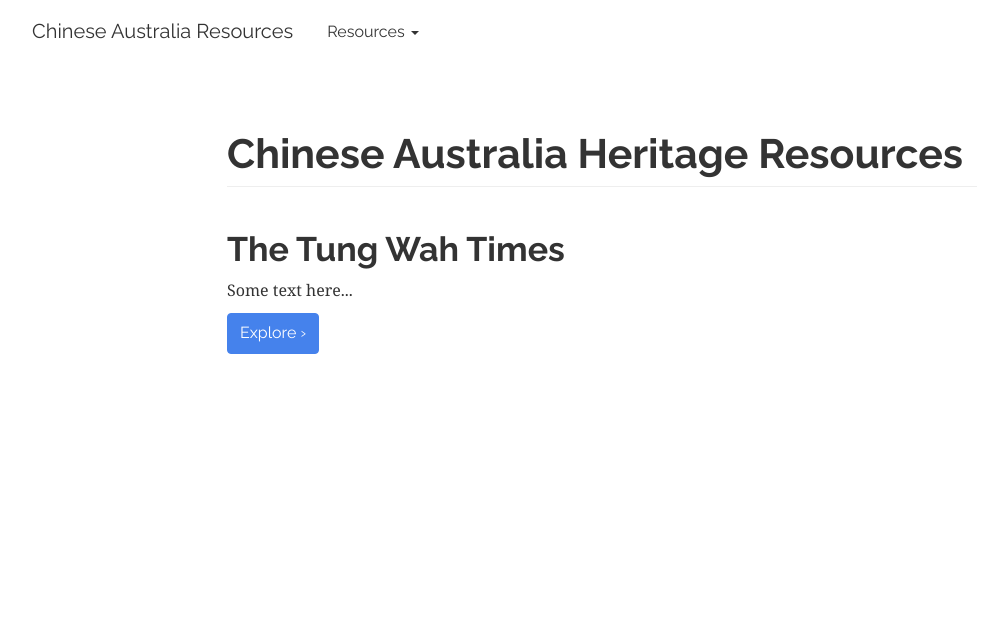
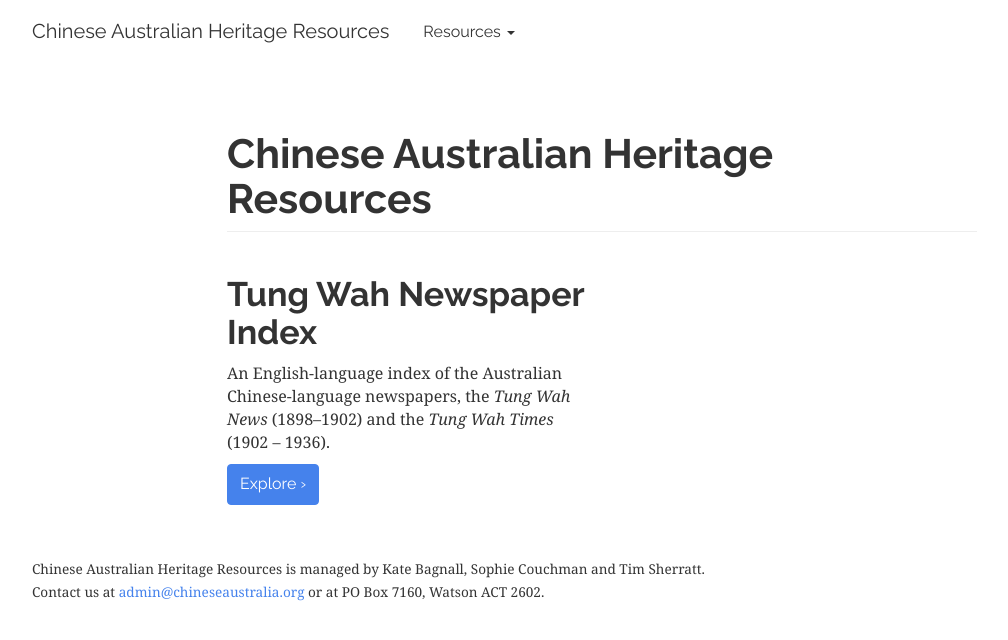
Before and after one commit to wragge/chaf-django, a Django app: page / in a window 1280 px wide. Shown: the top 640 px of the page, without its empty margins (38-1046 px from the left). Run offline with Django 3.2, Linux system fonts and the light colour scheme; parts of the project's set-up code (start-up, migrations or seed data) failed here and were passed over; some libraries are stand-ins or nearby versions.

Commit message:
Various style changes. About text.

```diff
--- /dev/null
+++ b/chaf/static/css/style.css
@@ -0,0 +1,2 @@
+footer { margin-top: 40px;}
+.licence { margin-top: 40px;}
--- a/chaf/templates/base.html
+++ b/chaf/templates/base.html
@@ -5,10 +5,11 @@
     <meta http-equiv="X-UA-Compatible" content="IE=edge">
     <meta name="viewport" content="width=device-width, initial-scale=1">
     {% block meta %}{% endblock %}
-    <title>{% block page_title %}Chinese Australia Heritage Resources{% endblock %}</title>
+    <title>{% block page_title %}Chinese Australian Heritage Resources{% endblock %}</title>
 
     <!-- Bootstrap core CSS -->
     <link href="/static/css/bootstrap.min.css" rel="stylesheet">
+    <link href="/static/css/style.css" rel="stylesheet">
 
     <!-- Just for debugging purposes. Don't actually copy this line! -->
     <!--[if lt IE 9]><script src="../../assets/js/ie8-responsive-file-warning.js"></script><![endif]-->
@@ -30,7 +31,7 @@
             <span class="icon-bar"></span>
             <span class="icon-bar"></span>
           </button>
-          <a class="navbar-brand" href="/">Chinese Australia Resources</a>
+          <a class="navbar-brand" href="/">Chinese Australian Heritage Resources</a>
         </div>
         <div class="row">
         <div class="collapse navbar-collapse">
@@ -38,7 +39,7 @@
           <li class="dropdown">
           <a href="#" class="dropdown-toggle" data-toggle="dropdown">Resources <b class="caret"></b></a>
           <ul class="dropdown-menu">
-            <li><a href="/tungwah">Tung Wah Times</a></li>
+            <li><a href="/tungwah">Tung Wah Index</a></li>
           </ul>
           </li>
         </ul>
@@ -48,7 +49,12 @@
     </div>
 
     {% block content %}{% endblock %}
-
+    <div class="container">
+      <footer>
+        <p><small>Chinese Australian Heritage Resources is managed by Kate Bagnall, Sophie Couchman and Tim Sherratt.</small><br>
+          <small>Contact us at <a href="mailto:admin@chineseaustralia.org">admin@chineseaustralia.org</a> or at PO Box 7160, Watson ACT 2602.</small></p>
+      </footer>
+    </div>
 
     <!-- Bootstrap core JavaScript
     ================================================== -->
--- a/chaf/templates/home.html
+++ b/chaf/templates/home.html
@@ -5,11 +5,11 @@
 <div class="container">
 	<div class="row">
 		<div class="col-md-8 col-md-offset-2">
-			<h1 class="page-header">Chinese Australia Heritage Resources</h1>
+			<h1 class="page-header">Chinese Australian Heritage Resources</h1>
 			<div class="row">
 				<div class="col-md-6">
-					<h2>The Tung Wah Times</h2>
-					<p>Some text here...</p>
+					<h2>Tung Wah Newspaper Index</h2>
+					<p>An English-language index of the Australian Chinese-language newspapers, the <em>Tung Wah News</em> (1898&ndash;1902) and the <em>Tung Wah Times</em> (1902 &ndash; 1936).</p>
 					<p><a class="btn btn-default btn-primary" href="/tungwah" role="button">Explore &rsaquo;</a></p>
 				</div>
 			</div>
--- a/chaf/templates/tungwah/_header.html
+++ b/chaf/templates/tungwah/_header.html
@@ -1,5 +1,5 @@
 <div class="row">
 	<div class="page-header col-md-8 col-md-offset-2">
-		<h1>The Tung Wah Times</h1>
+		<h1>Tung Wah Newspaper Index</h1>
 	</div>
 </div>
--- a/chaf/templates/tungwah/_sidebar.html
+++ b/chaf/templates/tungwah/_sidebar.html
@@ -95,4 +95,7 @@
 	    {% if num_issues%}
 	    	<p class="small text-muted">{{ num_issues }} issues</p>
 	    {% endif %}
+	    <p class="licence">
+	    	<a rel="license" href="http://creativecommons.org/licenses/by/4.0/"><img alt="Creative Commons License" style="border-width:0; margin-bottom: 10px;" src="http://i.creativecommons.org/l/by/4.0/88x31.png" /></a><br /><span xmlns:dct="http://purl.org/dc/terms/" property="dct:title">Tung Wah Newspaper Index</span> is licensed under a <a rel="license" href="http://creativecommons.org/licenses/by/4.0/">Creative Commons Attribution 4.0 International License</a>.
+	    </p>
 	</div>
```
Also changed, not shown: chaf/templates/tungwah/home.html (+18 -2 lines).
